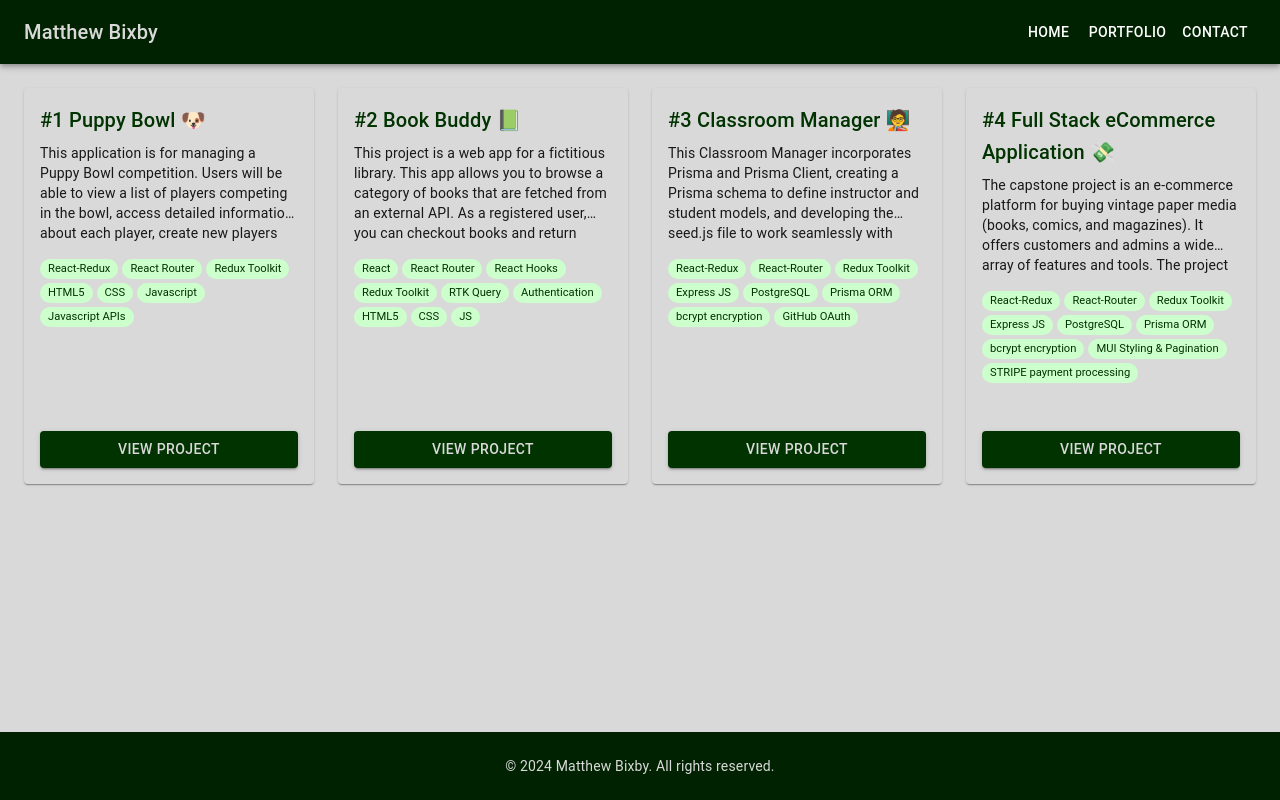
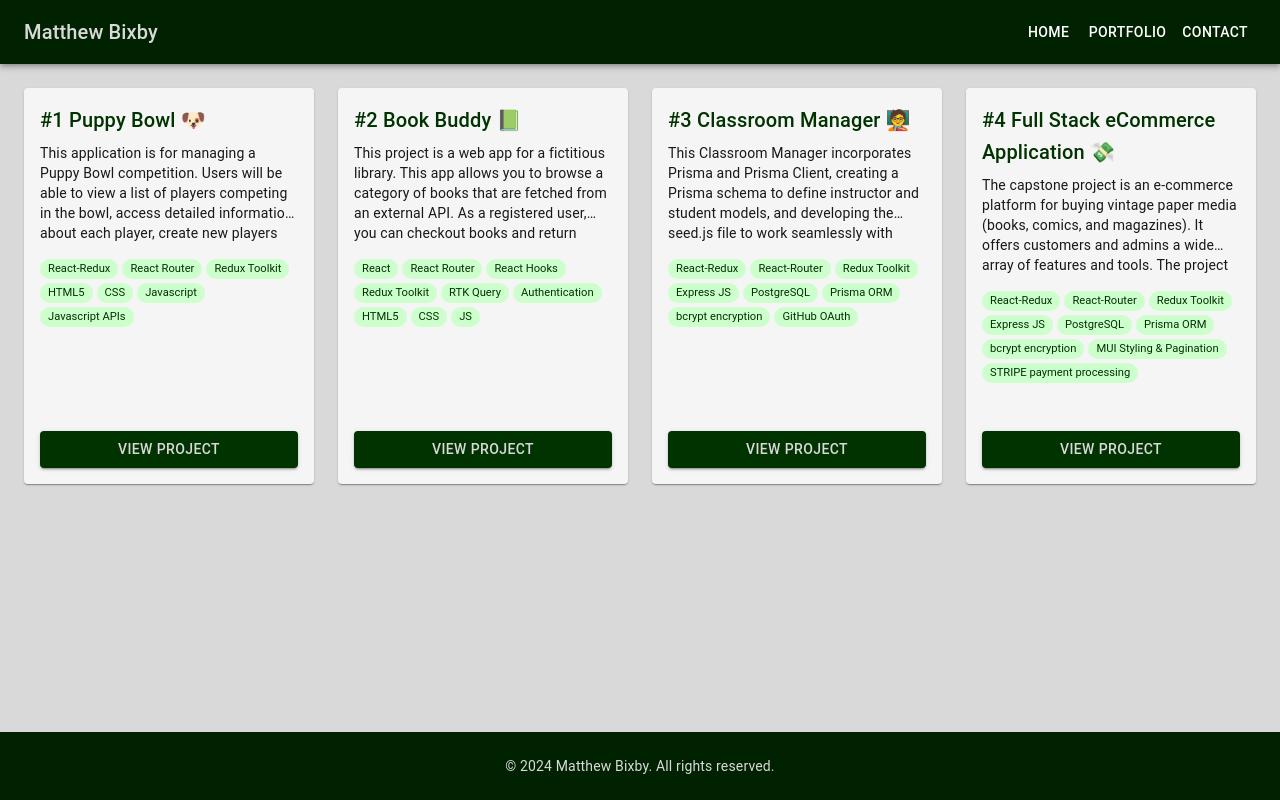
Before and after one commit to mattbixby123/bixbyPortfolio, a React (Vite) app: page /portfolio in a window 1280 px wide. Built offline with nearby package versions, Linux system fonts and the light colour scheme.

Commit message:
final format changes for day v1

```diff
--- a/src/client/components/Contact.jsx
+++ b/src/client/components/Contact.jsx
@@ -34,7 +34,7 @@ const ContactForm = () => {
 
   return (
     <Container maxWidth="sm">
-      <Paper elevation={3} sx={{ p: 4, mt: 4, backgroundColor: '#d9d9d9' }}>
+      <Paper elevation={3} sx={{ p: 4, my: 4, backgroundColor: '#f5f5f5' }}>
         <Typography variant="h4" align="center" gutterBottom color="#003300">
           Contact Me
         </Typography>
@@ -43,6 +43,7 @@ const ContactForm = () => {
         </Typography>
         <Box component="form" onSubmit={handleSubmit} noValidate sx={{ mt: 1 }}>
           <TextField
+            sx={{ backgroundColor: "#d9d9d9" }}
             margin="normal"
             required
             fullWidth
@@ -53,6 +54,7 @@ const ContactForm = () => {
             variant="outlined"
           />
           <TextField
+            sx={{ backgroundColor: "#d9d9d9" }}
             margin="normal"
             required
             fullWidth
@@ -63,6 +65,7 @@ const ContactForm = () => {
             variant="outlined"
           />
           <TextField
+            sx={{ backgroundColor: "#d9d9d9" }}
             margin="normal"
             required
             fullWidth
@@ -73,6 +76,7 @@ const ContactForm = () => {
             variant="outlined"
           />
           <TextField
+            sx={{ backgroundColor: "#d9d9d9" }}
             margin="normal"
             required
             fullWidth
--- a/src/client/components/ProjectCard.jsx
+++ b/src/client/components/ProjectCard.jsx
@@ -8,7 +8,8 @@ const ProjectCard = ({ title, description, technologies, emoji, link }) => (
     flexDirection: 'column',
     transition: '0.3s',
     '&:hover': { transform: 'translateY(-5px)' },
-    backgroundColor: '#d9d9d9'
+    backgroundColor: '#f5f5f5'
+
   }}>
     <CardContent sx={{ flexGrow: 1 }}>
       <Typography variant="h6" component="div" gutterBottom color="#003300">
```
